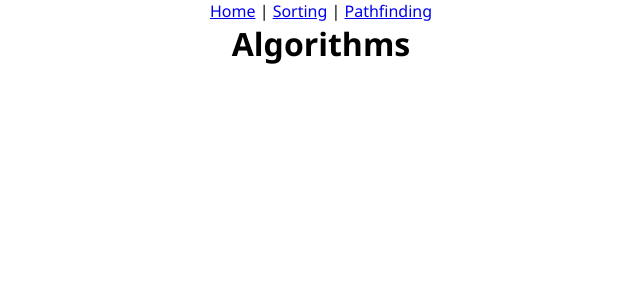
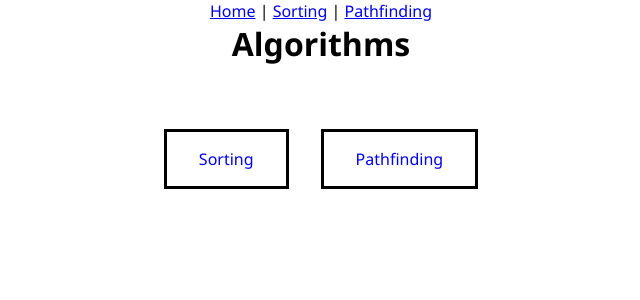
Before and after one commit to aakashkcx/algorithms, a Vue app: page / in a window 1280 px wide. Shown: the top 300 px of the page, without its empty margins (319-959 px from the left). Built offline with nearby package versions, Linux system fonts and the light colour scheme.

Commit message:
add home nav buttons

```diff
--- a/src/Home/index.vue
+++ b/src/Home/index.vue
@@ -1,6 +1,10 @@
 <template>
   <div>
     <h1>Algorithms</h1>
+    <div id="buttons">
+      <router-link to="/sorting">Sorting</router-link>
+      <router-link to="/pathfinding">Pathfinding</router-link>
+    </div>
   </div>
 </template>
 
@@ -10,4 +14,15 @@ export default {
 };
 </script>
 
-<style scoped></style>
+<style scoped>
+#buttons {
+  margin-top: 4em;
+}
+#buttons a {
+  display: inline-block;
+  padding: 1em 2em;
+  margin: 0 1em;
+  border: solid black;
+  text-decoration: none;
+}
+</style>
```
